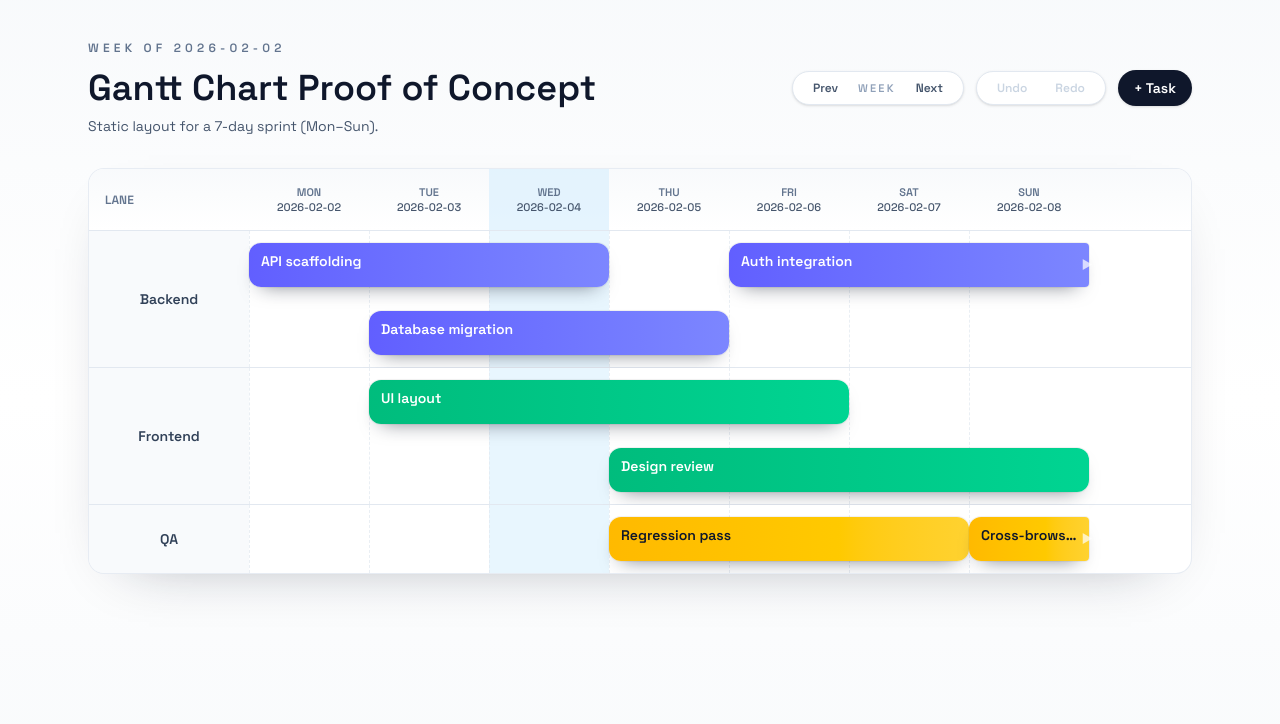
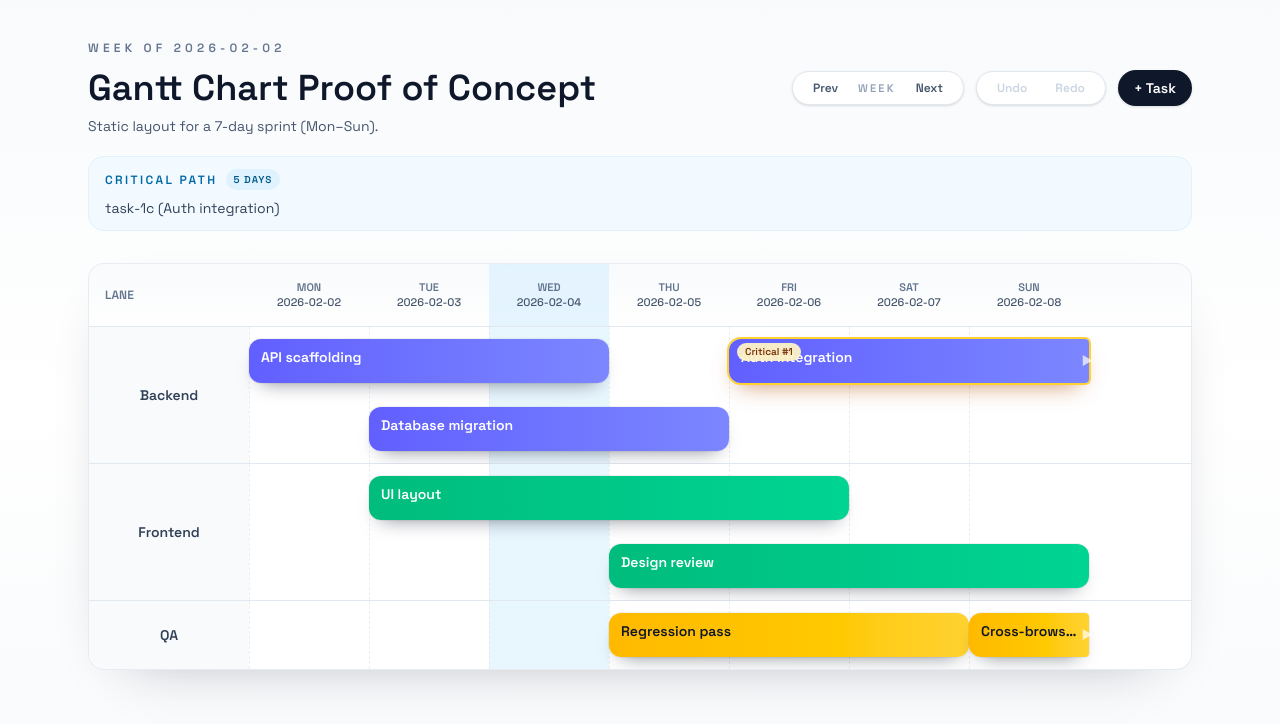
Before and after one commit to smkamranqadri/gantt-chart-app, a React (Vite) app: page / in a window 1280 px wide. Shown: the top 724 px of the page. Built offline with nearby package versions, Linux system fonts and the light colour scheme.

Commit message:
feat: add critical path engine and task highlighting

```diff
--- a/src/App.tsx
+++ b/src/App.tsx
@@ -9,6 +9,7 @@ import {
   tasks as seedTasks,
   weekStart,
 } from './data/gantt'
+import { computeCriticalPath } from './helpers/criticalPath'
 import { addDays, daysBetween, formatDate, parseDate } from './helpers/date'
 import { normalizeTasks } from './helpers/taskModel'
 import type { Task } from './types/gantt'
@@ -70,6 +71,26 @@ function App() {
     () => new Map(tasks.map((task) => [task.id, task.title])),
     [tasks],
   )
+  const criticalPathComputation = useMemo(
+    () => computeCriticalPath(tasks),
+    [tasks],
+  )
+  const criticalTaskIdSet = useMemo(() => {
+    const orderedTaskIds = criticalPathComputation.result?.orderedTaskIds ?? []
+    return new Set(orderedTaskIds)
+  }, [criticalPathComputation.result])
+  const criticalOrderById = useMemo(() => {
+    const orderedTaskIds = criticalPathComputation.result?.orderedTaskIds ?? []
+    return new Map(orderedTaskIds.map((taskId, index) => [taskId, index + 1]))
+  }, [criticalPathComputation.result])
+  const criticalPathSummary = useMemo(() => {
+    const orderedTaskIds = criticalPathComputation.result?.orderedTaskIds ?? []
+    if (orderedTaskIds.length === 0) return null
+
+    return orderedTaskIds
+      .map((taskId) => `${taskId} (${taskTitleById.get(taskId) ?? taskId})`)
+      .join(' -> ')
+  }, [criticalPathComputation.result, taskTitleById])
 
   const editingTask = useMemo(
     () => tasks.find((task) => task.id === editingTaskId) ?? null,
@@ -314,6 +335,27 @@ function App() {
           </div>
         </div>
 
+        <div className="mt-5 space-y-3">
+          {criticalPathComputation.warning ? (
+            <div className="rounded-2xl border border-amber-200 bg-amber-50 px-4 py-3 text-sm text-amber-800">
+              Critical path unavailable: {criticalPathComputation.warning}
+            </div>
+          ) : null}
+          {criticalPathComputation.result ? (
+            <div className="rounded-2xl border border-sky-100 bg-sky-50/80 px-4 py-3">
+              <div className="flex flex-wrap items-center gap-2 text-xs font-semibold uppercase tracking-[0.2em] text-sky-700">
+                Critical Path
+                <span className="rounded-full bg-sky-100 px-2 py-1 text-[10px] tracking-[0.1em] text-sky-800">
+                  {criticalPathComputation.result.totalDays} days
+                </span>
+              </div>
+              <p className="mt-2 text-sm text-slate-700">
+                {criticalPathSummary}
+              </p>
+            </div>
+          ) : null}
+        </div>
+
         <div className="mt-8 overflow-hidden rounded-2xl border border-slate-200/80 bg-white shadow-[0_20px_60px_-40px_rgba(15,23,42,0.45)]">
           <div className="overflow-x-auto">
             <div className="min-w-[1000px]">
@@ -367,6 +409,8 @@ function App() {
                       })
                     }}
                     onEditRequest={openEditTaskModal}
+                    criticalTaskIdSet={criticalTaskIdSet}
+                    criticalOrderById={criticalOrderById}
                   />
                 ))}
               </div>
--- a/src/components/GanttLane.tsx
+++ b/src/components/GanttLane.tsx
@@ -22,6 +22,8 @@ type GanttLaneProps = {
   onResizeStart: (task: Task, clientX: number) => void
   onEditRequest: (taskId: string) => void
   dependencyLabelById: Map<string, string>
+  criticalTaskIdSet: ReadonlySet<string>
+  criticalOrderById: ReadonlyMap<string, number>
 }
 
 function GanttLane({
@@ -37,6 +39,8 @@ function GanttLane({
   onResizeStart,
   onEditRequest,
   dependencyLabelById,
+  criticalTaskIdSet,
+  criticalOrderById,
 }: GanttLaneProps) {
   const taskBounds = tasks
     .map((task) => {
@@ -126,6 +130,7 @@ function GanttLane({
                     )
                     .join(', ')}`
                 : null
+            const criticalOrder = criticalOrderById.get(task.id)
 
             return (
               <TaskBar
@@ -143,6 +148,10 @@ function GanttLane({
                 onEditRequest={onEditRequest}
                 dependencySummary={dependencySummary}
                 dependencyCount={task.dependsOn.length}
+                isCritical={criticalTaskIdSet.has(task.id)}
+                criticalOrderLabel={
+                  typeof criticalOrder === 'number' ? `#${criticalOrder}` : null
+                }
               />
             )
           },
--- a/src/components/TaskBar.tsx
+++ b/src/components/TaskBar.tsx
@@ -15,6 +15,8 @@ type TaskBarProps = {
   onEditRequest: (taskId: string) => void
   dependencySummary: string | null
   dependencyCount: number
+  isCritical: boolean
+  criticalOrderLabel: string | null
 }
 
 function TaskBar({
@@ -31,10 +33,16 @@ function TaskBar({
   onEditRequest,
   dependencySummary,
   dependencyCount,
+  isCritical,
+  criticalOrderLabel,
 }: TaskBarProps) {
+  const ringClassName = isCritical
+    ? 'ring-2 ring-amber-300 shadow-[0_10px_24px_-10px_rgba(180,83,9,0.75)]'
+    : 'ring-1 ring-black/5'
+
   return (
     <div
-      className={`group absolute top-3 h-11 cursor-grab rounded-xl px-3 py-2 text-sm font-semibold shadow-[0_10px_20px_-12px_rgba(15,23,42,0.6)] ring-1 ring-black/5 transition hover:-translate-y-0.5 hover:shadow-[0_14px_26px_-16px_rgba(15,23,42,0.65)] focus-visible:outline focus-visible:outline-2 focus-visible:outline-slate-700 active:cursor-grabbing ${className} ${
+      className={`group absolute top-3 h-11 cursor-grab rounded-xl px-3 py-2 text-sm font-semibold shadow-[0_10px_20px_-12px_rgba(15,23,42,0.6)] transition hover:-translate-y-0.5 hover:shadow-[0_14px_26px_-16px_rgba(15,23,42,0.65)] focus-visible:outline focus-visible:outline-2 focus-visible:outline-slate-700 active:cursor-grabbing ${ringClassName} ${className} ${
         continuesBefore ? 'rounded-l-sm' : ''
       } ${continuesAfter ? 'rounded-r-sm' : ''} ${
         isDragging ? 'opacity-70' : ''
@@ -52,6 +60,11 @@ function TaskBar({
       }}
     >
       <span className="block truncate">{task.title}</span>
+      {isCritical ? (
+        <span className="absolute left-2 top-1 rounded-full bg-amber-100/95 px-2 py-0.5 text-[10px] font-semibold text-amber-900">
+          Critical {criticalOrderLabel ?? ''}
+        </span>
+      ) : null}
       {dependencyCount > 0 ? (
         <span className="absolute right-2 top-1 rounded-full bg-white/80 px-2 py-0.5 text-[10px] font-semibold text-slate-700">
           Deps: {dependencyCount}
@@ -62,6 +75,11 @@ function TaskBar({
           <div>
             {task.start} → {task.end}
           </div>
+          {isCritical ? (
+            <div className="mt-1 text-[11px] text-amber-200">
+              Critical path {criticalOrderLabel ?? ''}
+            </div>
+          ) : null}
           {dependencySummary ? (
             <div className="mt-1 max-w-[260px] text-[11px] text-slate-200">
               {dependencySummary}
--- /dev/null
+++ b/src/helpers/criticalPath.ts
@@ -0,0 +1,131 @@
+import { daysBetween } from './date'
+import { topologicalSortTasks, validateTaskGraph } from './dependencyGraph'
+import type { CriticalPathResult, Task } from '../types/gantt'
+
+export type CriticalPathComputation = {
+  result: CriticalPathResult | null
+  warning: string | null
+}
+
+const compareTaskByStartThenId = (
+  leftId: string,
+  rightId: string,
+  taskById: ReadonlyMap<string, Task>,
+) => {
+  const leftTask = taskById.get(leftId)
+  const rightTask = taskById.get(rightId)
+
+  if (!leftTask || !rightTask) return leftId.localeCompare(rightId)
+
+  if (leftTask.start !== rightTask.start) {
+    return leftTask.start.localeCompare(rightTask.start)
+  }
+
+  return leftId.localeCompare(rightId)
+}
+
+const comparePathTieBreak = (
+  leftPath: readonly string[],
+  rightPath: readonly string[],
+  taskById: ReadonlyMap<string, Task>,
+) => {
+  const limit = Math.min(leftPath.length, rightPath.length)
+
+  for (let index = 0; index < limit; index += 1) {
+    const difference = compareTaskByStartThenId(
+      leftPath[index],
+      rightPath[index],
+      taskById,
+    )
+
+    if (difference !== 0) return difference
+  }
+
+  return leftPath.length - rightPath.length
+}
+
+export const getTaskDurationDays = (task: Task) => {
+  if (task.kind === 'milestone') return 0
+  return Math.max(1, daysBetween(task.start, task.end) + 1)
+}
+
+export const computeCriticalPath = (
+  tasks: readonly Task[],
+): CriticalPathComputation => {
+  if (tasks.length === 0) {
+    return { result: null, warning: null }
+  }
+
+  const graphValidation = validateTaskGraph(tasks)
+  if (!graphValidation.isValid) {
+    return {
+      result: null,
+      warning:
+        graphValidation.reasons[0] ??
+        'Dependency graph is invalid for critical path computation.',
+    }
+  }
+
+  const taskById = new Map(tasks.map((task) => [task.id, task]))
+  const topoSortResult = topologicalSortTasks(tasks)
+
+  const bestDurationById = new Map<string, number>()
+  const bestPathById = new Map<string, string[]>()
+
+  let bestOverallPath: string[] = []
+  let bestOverallDuration = -1
+
+  topoSortResult.orderedTaskIds.forEach((taskId) => {
+    const task = taskById.get(taskId)
+    if (!task) return
+
+    let bestPredecessorDuration = 0
+    let bestPredecessorPath: string[] | null = null
+
+    task.dependsOn.forEach((predecessorId) => {
+      if (!taskById.has(predecessorId)) return
+
+      const candidateDuration = bestDurationById.get(predecessorId) ?? 0
+      const candidatePath = bestPathById.get(predecessorId) ?? []
+
+      const shouldUseCandidate =
+        bestPredecessorPath === null ||
+        candidateDuration > bestPredecessorDuration ||
+        (candidateDuration === bestPredecessorDuration &&
+          comparePathTieBreak(candidatePath, bestPredecessorPath, taskById) < 0)
+
+      if (shouldUseCandidate) {
+        bestPredecessorDuration = candidateDuration
+        bestPredecessorPath = [...candidatePath]
+      }
+    })
+
+    const currentDuration = bestPredecessorDuration + getTaskDurationDays(task)
+    const currentPath = [...(bestPredecessorPath ?? []), task.id]
+
+    bestDurationById.set(task.id, currentDuration)
+    bestPathById.set(task.id, currentPath)
+
+    const shouldUseAsOverall =
+      currentDuration > bestOverallDuration ||
+      (currentDuration === bestOverallDuration &&
+        comparePathTieBreak(currentPath, bestOverallPath, taskById) < 0)
+
+    if (shouldUseAsOverall) {
+      bestOverallDuration = currentDuration
+      bestOverallPath = currentPath
+    }
+  })
+
+  if (bestOverallPath.length === 0) {
+    return { result: null, warning: null }
+  }
+
+  return {
+    result: {
+      orderedTaskIds: bestOverallPath,
+      totalDays: bestOverallDuration,
+    },
+    warning: null,
+  }
+}
```
Also changed, not shown: 1 other file (tests, documents, lock files or other folders).
